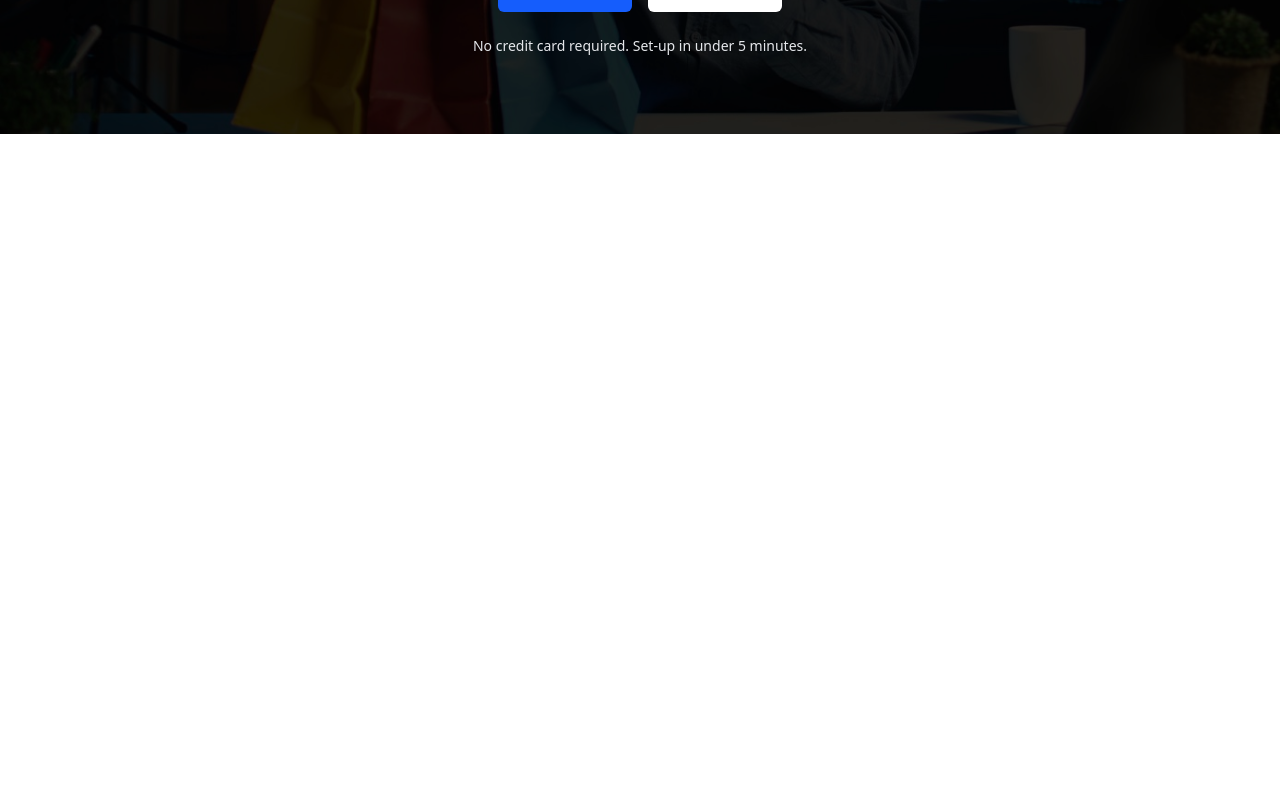
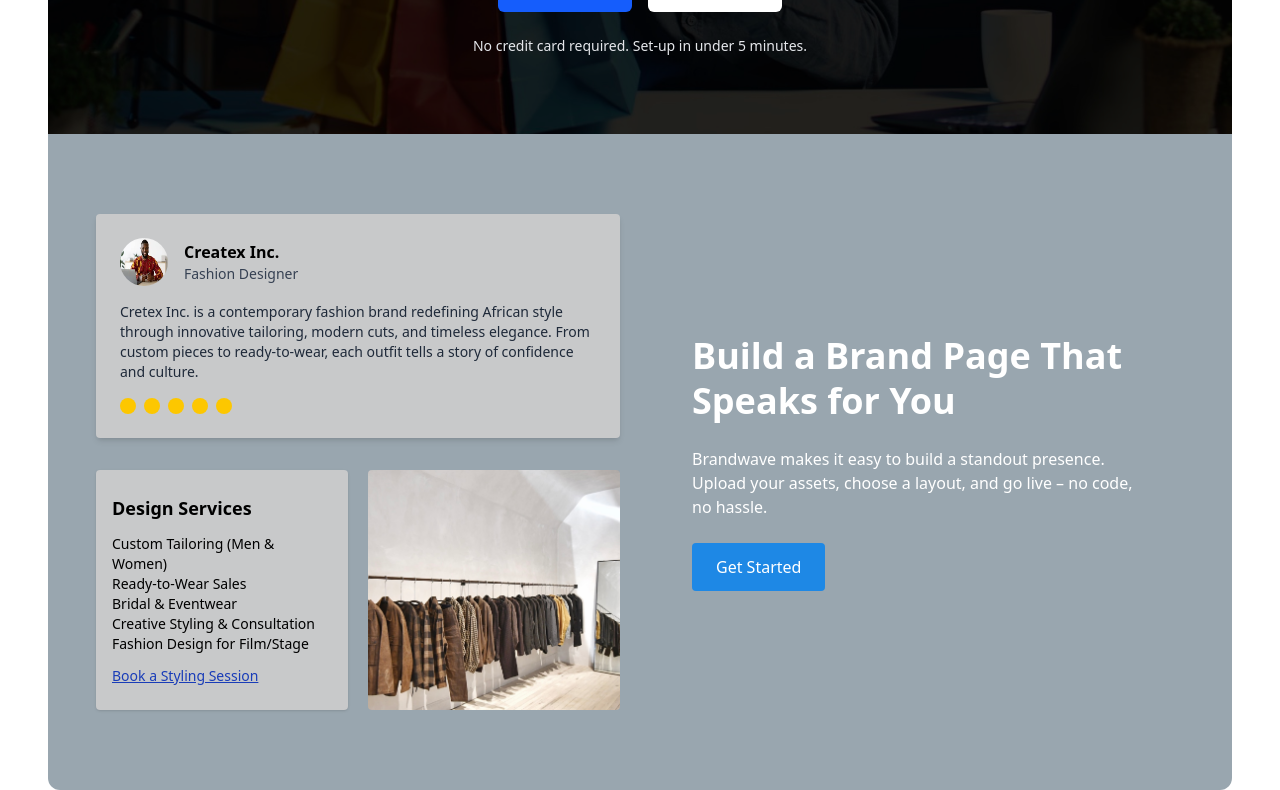
Before and after one commit to calebtolorunleke/the_brandwave, a React (Vite) app: page / in a window 1280 px wide. Shown: the part 506-1296 px from the top of the page. Before the commit the page ends 800 px from the top, so only its background shows below. Built offline with nearby package versions, Linux system fonts and the light colour scheme.

Commit message:
brandwave update to home page

```diff
--- a/src/components/Dashboard/Homupdate.jsx
+++ b/src/components/Dashboard/Homupdate.jsx
@@ -1,17 +1,20 @@
 import React from "react";
 import logo from "../images/logo.svg";
 import headImg from "../images/homeImg.jpg";
+import simg from "../images/sImg.jpg";
+import roundimg from "../images/test1.jpeg";
 
 const Homupdate = () => {
   return (
-    <main>
+    <main className="max-w-[1300px] mx-auto px-6 md:px-12">
+      {/* Hero Section */}
       <div
-        className="relative bg-cover bg-center bg-no-repeat h-[40rem] max-w-[1300px] mx-auto px-6 md:px-12"
+        className="relative bg-cover bg-center bg-no-repeat h-[40rem] overflow-hidden"
         style={{
           backgroundImage: `url(${headImg})`,
         }}
       >
-        {/* Overlay (optional for better text visibility) */}
+        {/* Overlay */}
         <div className="absolute inset-0 bg-black/50 z-0"></div>
 
         {/* Header */}
@@ -57,7 +60,81 @@ const Homupdate = () => {
           </p>
         </div>
       </div>
-      <div></div>
+
+      {/* Brand Section */}
+      <div className="bg-[#99A6AF] grid grid-cols-1 md:grid-cols-2 gap-10 px-6 md:px-12 py-20 rounded-b-xl">
+        {/* Left: Profile and Service */}
+        <div className="flex flex-col gap-8">
+          {/* Profile Card */}
+          <div className="rounded bg-[#C8C9CA] p-6 space-y-4 shadow-md">
+            <div className="flex flex-row gap-4 items-center">
+              <img
+                src={roundimg}
+                className="w-12 h-12 rounded-full"
+                alt="Profile"
+              />
+              <div className="flex flex-col">
+                <span className="font-semibold">Createx Inc.</span>
+                <span className="text-sm text-gray-700">Fashion Designer</span>
+              </div>
+            </div>
+            <p className="text-sm text-gray-800">
+              Cretex Inc. is a contemporary fashion brand redefining African
+              style through innovative tailoring, modern cuts, and timeless
+              elegance. From custom pieces to ready-to-wear, each outfit tells a
+              story of confidence and culture.
+            </p>
+            {/* You can replace the following with actual star icons or social media icons */}
+            <div className="flex gap-2">
+              {[...Array(5)].map((_, idx) => (
+                <div
+                  key={idx}
+                  className="w-4 h-4 bg-yellow-400 rounded-full"
+                  title="Star"
+                ></div>
+              ))}
+            </div>
+          </div>
+
+          {/* Design Services and Image */}
+          <div className="grid grid-cols-1 md:grid-cols-2 gap-5">
+            <div className="flex flex-col gap-3 py-6 px-4 bg-[#C8C9CA] rounded shadow-sm">
+              <h2 className="font-bold text-lg">Design Services</h2>
+              <p className="text-sm">
+                Custom Tailoring (Men & Women) <br />
+                Ready-to-Wear Sales <br />
+                Bridal & Eventwear <br />
+                Creative Styling & Consultation <br />
+                Fashion Design for Film/Stage
+              </p>
+              <span className="underline text-sm text-blue-800 cursor-pointer">
+                Book a Styling Session
+              </span>
+            </div>
+            <div className="h-full">
+              <img
+                src={simg}
+                className="w-full h-full object-cover rounded"
+                alt="Design Sample"
+              />
+            </div>
+          </div>
+        </div>
+
+        {/* Right: CTA Section */}
+        <div className="flex flex-col gap-6 justify-center items-start px-4 md:px-8">
+          <h1 className="font-bold text-4xl text-white leading-tight">
+            Build a Brand Page That Speaks for You
+          </h1>
+          <p className="text-white text-base">
+            Brandwave makes it easy to build a standout presence. Upload your
+            assets, choose a layout, and go live – no code, no hassle.
+          </p>
+          <button className="text-white bg-[#1E88E5] px-6 py-3 rounded hover:bg-blue-700 transition">
+            Get Started
+          </button>
+        </div>
+      </div>
     </main>
   );
 };
```
Also changed, not shown: src/components/images/sImg.jpg (added).
